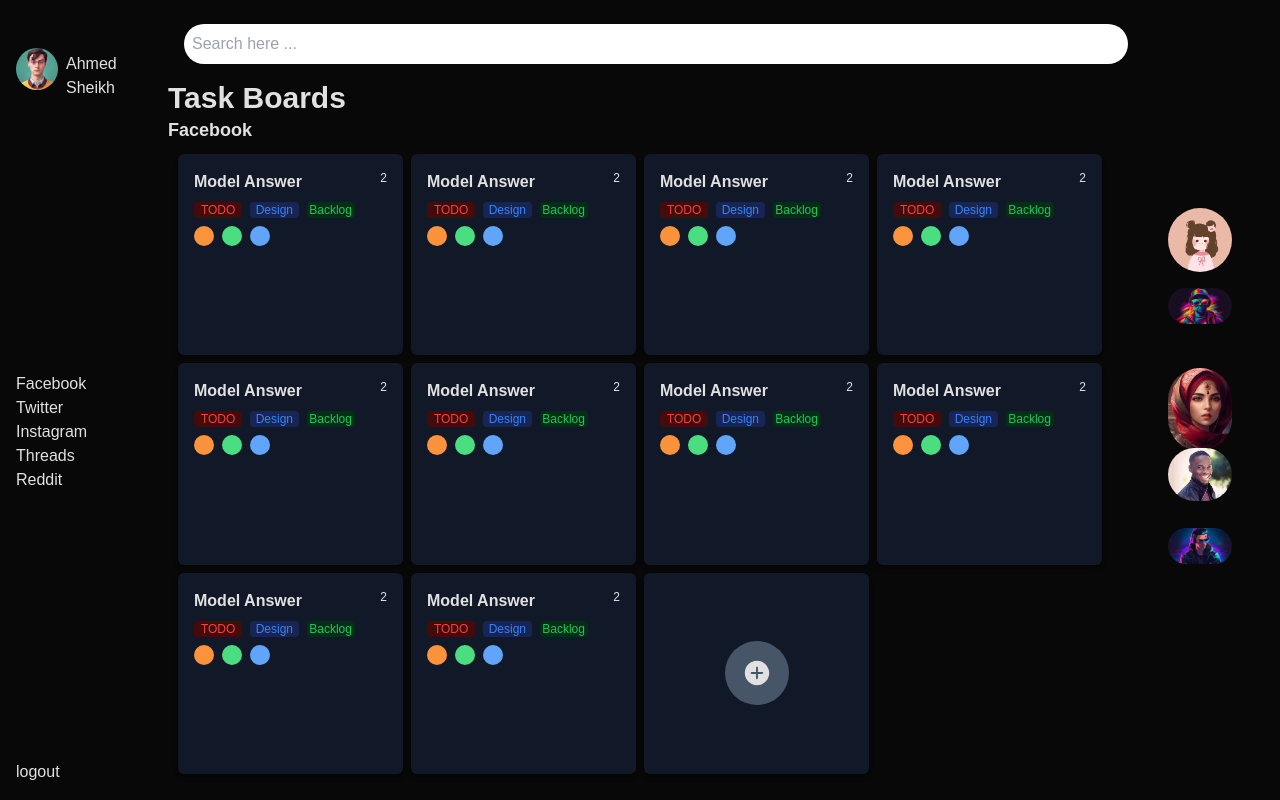
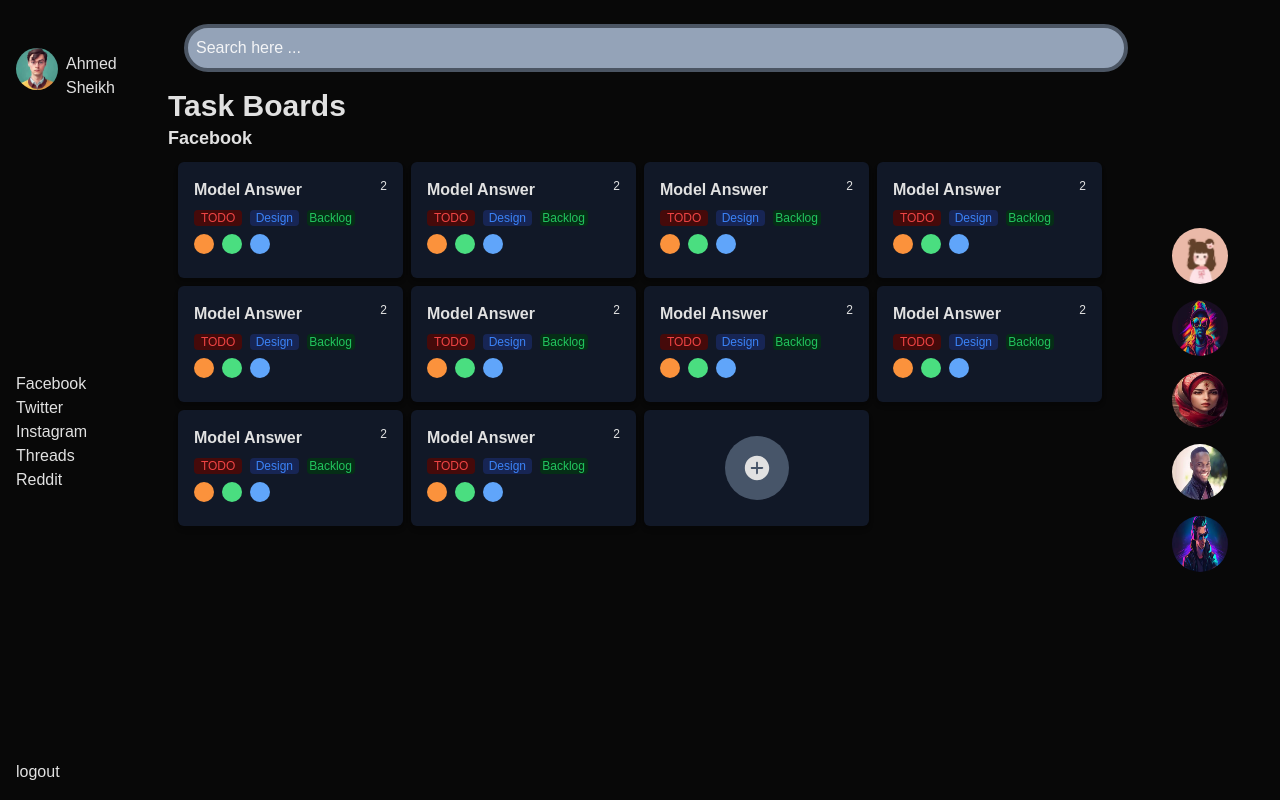
Before and after one commit to ahmedos999/project-manager-mern, a React (Create React App) app in the folder frontend/: page / in a window 1280 px wide. Built offline with nearby package versions, Linux system fonts and the light colour scheme.

Commit message:
fix design issues

```diff
--- a/frontend/src/components/Dashboard.js
+++ b/frontend/src/components/Dashboard.js
@@ -4,12 +4,12 @@ import { IoIosAddCircle } from "react-icons/io";
 const Dashboard = () => {
     return ( <div className="p-2 ">
 
-        <input type="text" className="w-full m-4 rounded-full p-2" placeholder="Search here ..."/>
+        <input type="text" className="w-full m-4 rounded-full p-2 bg-slate-400 text-gray-100 placeholder:text-gray-100 border-gray-600 border-4" placeholder="Search here ..."/>
 
         <h2 className=" text-3xl font-bold">Task Boards</h2>
         <h4 className=" text-lg font-semibold">Facebook</h4>
 
-        <div className="grid grid-cols-4 gap-2 custom-scrollbar">
+        <div className="grid grid-cols-4 gap-2 custom-scrollbar auto-rows-min">
             <Card></Card>
             <Card></Card>
             <Card></Card>
@@ -20,6 +20,7 @@ const Dashboard = () => {
             <Card></Card>
             <Card></Card>
             <Card></Card>
+
             <div className="rounded-md bg-gray-900 hover:bg-slate-800 shadow-md p-4 cursor-pointer flex justify-center items-center">
             <div className="h-16 w-16 rounded-full bg-slate-600 flex justify-center items-center"><IoIosAddCircle className="text-3xl"/></div>
     </div>
--- a/frontend/src/components/FriendCard.js
+++ b/frontend/src/components/FriendCard.js
@@ -1,8 +1,8 @@
 
 
 const FriendCard = ({img}) => {
-    return ( <div className="w-16 h-16 ">
-        <img src={img} alt="" className='rounded-full'/>
+    return ( <div className="w-14  h-14 ">
+        <img src={img} alt="" className='rounded-full inherit'/>
     </div> );
 }
 
--- a/frontend/src/index.css
+++ b/frontend/src/index.css
@@ -15,3 +15,7 @@ body{
   scrollbar-width: thin; /* For Firefox: Makes scrollbar thinner */
   scrollbar-color: #222222 rgb(8, 8, 8)  ; /* For Firefox: Handle and track color */
 }
+.inherit{
+  width: inherit;
+  height: inherit;
+}
```
